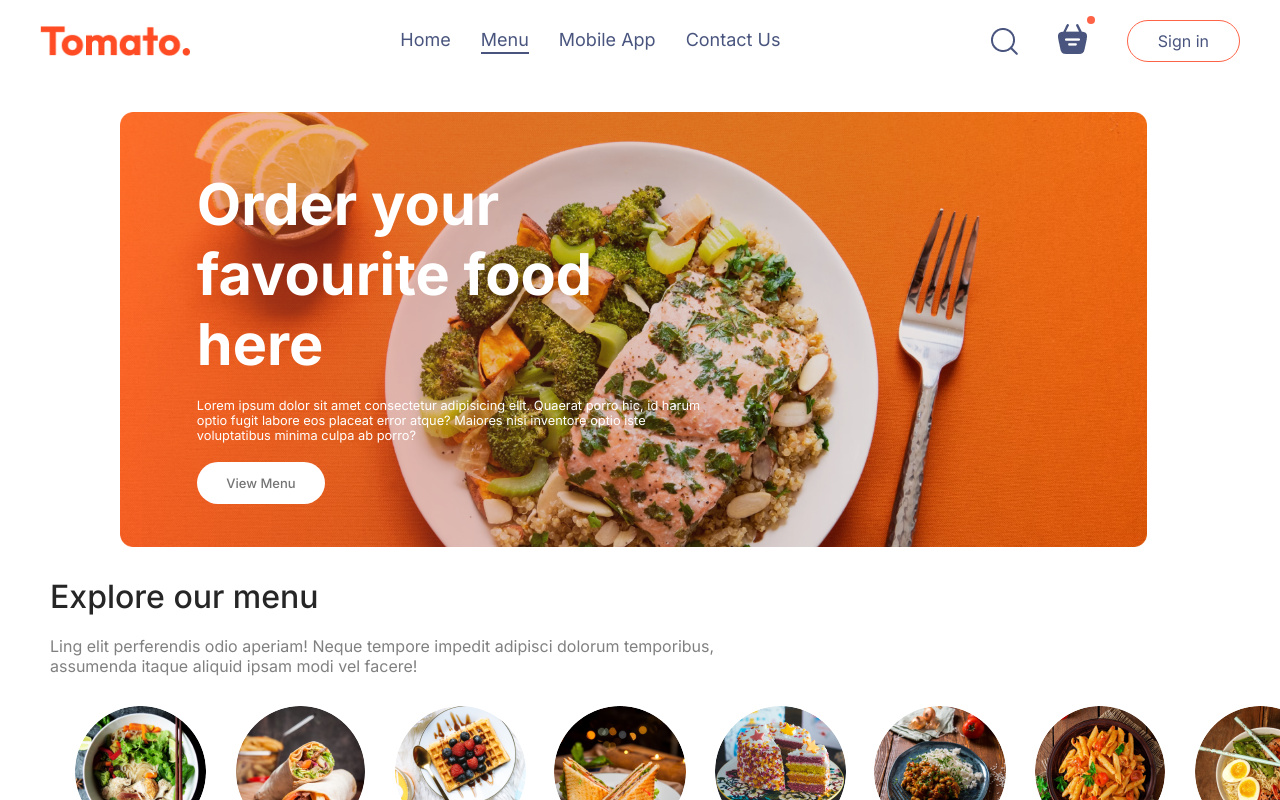
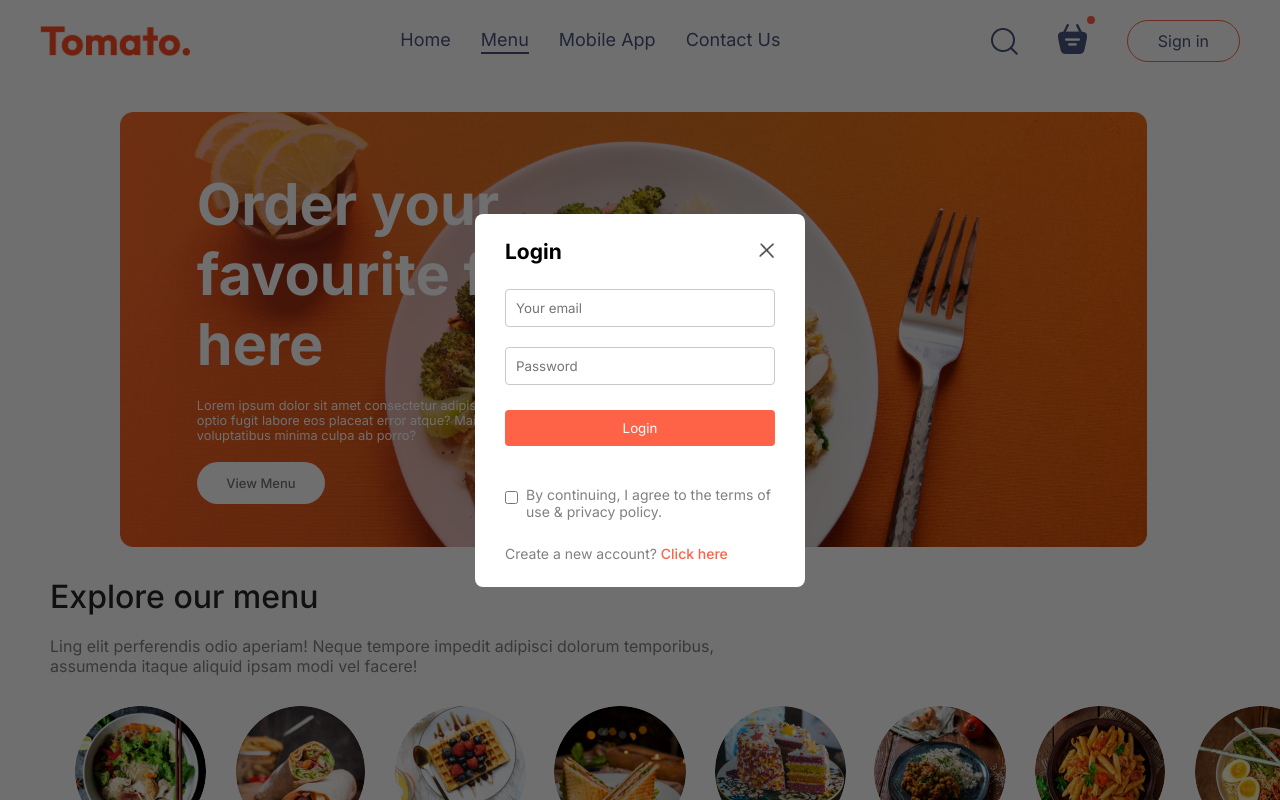
Before and after one commit to shadirahdari/FoodDelivery, a React (Vite) app: page / in a window 1280 px wide. Both pictures are taken after a click on the button "Sign in". Shown: the top 800 px of the page. Built offline with nearby package versions, Linux system fonts and the light colour scheme; a web font is replaced by a local one.

Commit message:
Add Sign In / Sign Up buttons and functionality

```diff
--- a/src/App.jsx
+++ b/src/App.jsx
@@ -1,18 +1,21 @@
-import React from 'react'
+import React, { useState } from 'react'
 import Navbar from './Components/Navbar/navbar'
 import{ Route, Routes} from 'react-router-dom'
 import Home from './Components/Pages/Home/Home'
 import Cart from './Components/Pages/Cart/Cart'
 import PlaceOrder from "./Components/Pages/PlaceOrder/PlaceOrder";
 import Footer from './Components/Footer/Footer'
+import LogInPopup from './Components/LogInPopup/LogInPopup'
 
 
 
 
 const App = () => {
+  const [showLogin,setShowLogin]=useState(false)
   return (<>
+  {showLogin?<LogInPopup setShowLogin={setShowLogin}/>:<></>}
     <div className='App'>
-      <Navbar />
+      <Navbar setShowLogin={setShowLogin}/>
       <Routes>
       < Route path ='/' element={<Home/>}/>
       < Route path ='/Cart' element={<Cart/>}/>
--- /dev/null
+++ b/src/Components/LogInPopup/LogInPopup.css
@@ -0,0 +1,64 @@
+.login-popup{position: absolute;
+z-index: 1;
+width: 100%;
+height: 100%;
+background-color: #00000090;
+display:grid ;}
+.login-popup-container{
+    place-self: center;
+    width: max(23vw,330px);
+    color: #808080;
+    background-color: white;
+    display: flex;
+    flex-direction:column ;
+    gap: 25px;
+    padding: 25px 30px;
+    border-radius: 8px;
+    font-size: 14px;
+    animation: fadeIn 0.5s;
+
+}
+.login-popup-title{
+    display: flex;
+    justify-content: space-between;
+    align-items: center;
+    color: black;
+}
+.login-popup-title img{
+width: 16px;
+cursor: pointer;
+}
+.login-popup-inputs{
+    display: flex;
+    flex-direction: column;
+    gap: 20px;
+}
+.login-popup-inputs input{
+    outline: none;
+    border: 1px solid #c9c9c9;
+    padding: 10px;
+    border-radius: 4px;
+}
+.login-popup-container button{
+    border: none;
+    padding: 10px;
+    border-radius: 4px;
+    color: white;
+    background-color: tomato;
+    font-family: 15px;
+    cursor: pointer;
+}
+.login-popup-condition{
+    display: flex;
+    align-items: start;
+    margin-top: 15px;
+    gap: 8px;
+}
+.login-popup-condition input{
+    margin-top: 5px;
+}
+.login-popup p span{
+    color: tomato;
+    font-weight: 500;
+    cursor: pointer;
+}
--- /dev/null
+++ b/src/Components/LogInPopup/LogInPopup.jsx
@@ -0,0 +1,34 @@
+import React, { useState } from 'react'
+import './LogInPopup.css'
+import { assets } from '../../assets/assets'
+
+const LogInPopup = ({setShowLogin}) => {
+    const [currentState,setCurrentState]=useState("Login")
+  return (
+
+    <div className='login-popup'>
+       <form className="login-popup-container">
+        <div className="login-popup-title">
+            <h2>{currentState}</h2>
+            <img onClick={()=>setShowLogin(false)} src={assets.cross_icon} alt="" />
+        </div>
+        <div className="login-popup-inputs">
+            {currentState==="Login"?<></>: <input type="name" placeholder="Your name" required /> }
+
+            <input type="email" placeholder="Your email" required />
+            <input type="pasword" placeholder="Password" required />
+        </div>
+        <button>{currentState==="Sign Up" ? "Createaccount":"Login" }</button>
+        <div className="login-popup-condition">
+            <input type="checkbox" required/>
+            <p>By continuing, I agree to the terms of use & privacy policy.</p>
+        </div>
+        {currentState==="Login"?  <p>Create a new account? <span onClick={()=>setCurrentState("Sign up")}>Click here</span></p>: <p> Alraedy have an account? <span onClick={()=>setCurrentState("Log in")}>Login here</span></p> }
+
+
+       </form>
+    </div>
+  )
+}
+
+export default LogInPopup
--- a/src/Components/Navbar/Navbar.css
+++ b/src/Components/Navbar/Navbar.css
@@ -64,14 +64,14 @@
   border-radius: 50%;
 }
 
-/* 🔥 Hamburger hidden by default */
+
 .hamburger {
   display: none;
   font-size: 26px;
   cursor: pointer;
 }
 
-/* Responsive styles */
+
 @media (max-width: 750px) {
   .hamburger {
     display: block;
--- a/src/Components/Navbar/navbar.jsx
+++ b/src/Components/Navbar/navbar.jsx
@@ -2,7 +2,7 @@
 import './Navbar.css'
 import { assets } from '../../assets/assets'
 
-const Navbar = () => {
+const Navbar = ({setShowLogin}) => {
 
   const[menu,setMenu]=useState("Menu")
   return (
@@ -22,7 +22,7 @@
           <img src={assets.basket_icon} alt="basket" />
           <div className="dot"></div>
         </div>
-        <button>Sign in</button>
+        <button onClick={ ()=>setShowLogin(true)}>Sign in</button>
       </div>
     </div>
   )
```
